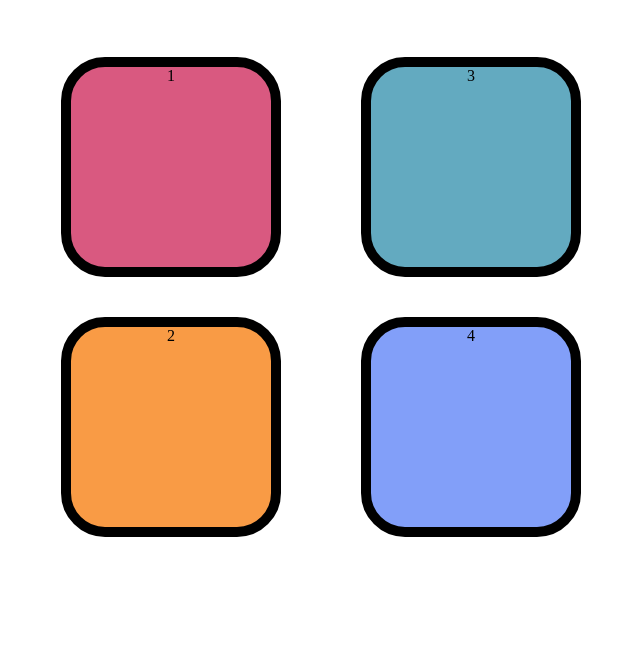
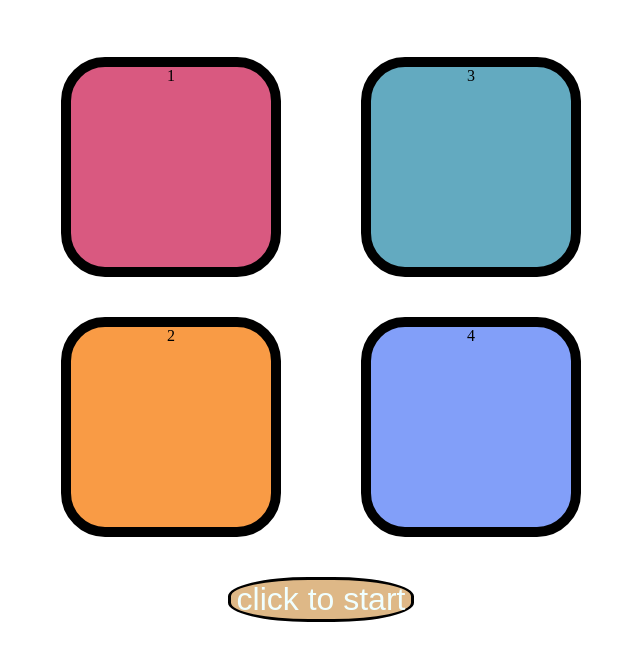
Before and after one commit to BHARAT2001-AVAILABLE/SIMON_SAY_GAME, a plain HTML site: page index.html in a window 1280 px wide. Shown: the part 110-770 px from the top of the page, without its empty margins (319-959 px from the left). Drawn offline with Linux system fonts and the light colour scheme.

Commit message:
BTN UPDATED

```diff
--- a/app.js
+++ b/app.js
@@ -14,8 +14,8 @@ let btns=["yellow","red", "purple", "green"];
 let started=false;
 let level=0;
 let h2= document.querySelector("h2");
-
-document.addEventListener("keypress", function () {
+let start=document.querySelector(".start");
+start.addEventListener("click", function () {
 if (started== false) {
     console.log("game is started");
     started=true;
--- a/index.html
+++ b/index.html
@@ -19,6 +19,7 @@
     <div class="btn purple"  type="button" id="purple">4</div>
     </div>
 </div>
+<button class="start">click to start</button>
 
     <script src="app.js"></script>
 </body>
--- a/style.css
+++ b/style.css
@@ -36,3 +36,14 @@ body {
 .userflash {
     background-color: green;
 }
+.start {
+    background-color: burlywood;
+    border-radius: 43%;
+    font-size: xx-large;
+    color: azure;
+    border: 3px solid black;
+}
+.start:hover {
+    border: 5px solid brown;
+
+}
```
